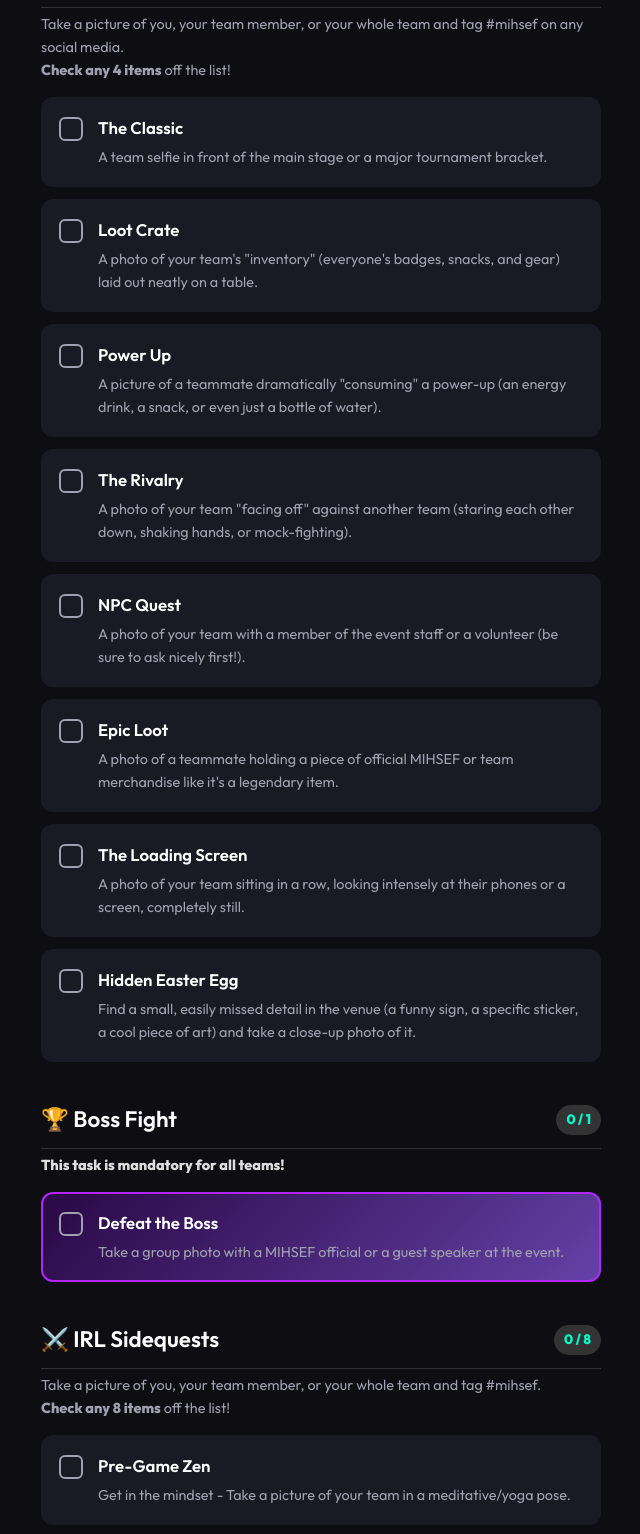
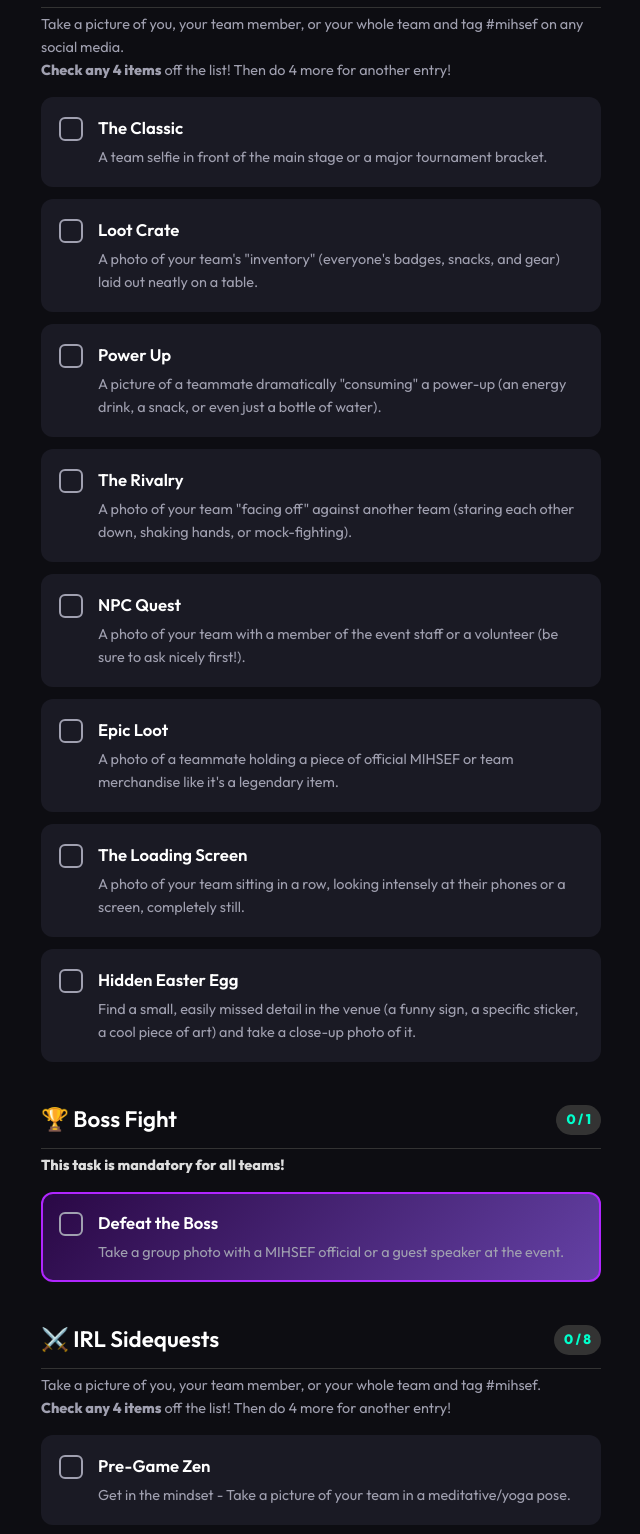
Before and after one commit to ameralday/mihsef-scavenger-hunt, a plain HTML site: page index.html in a window 1280 px wide. Shown: the part 656-2190 px from the top of the page, without its empty margins (319-959 px from the left). Drawn offline with Linux system fonts and the light colour scheme.

Commit message:
Update index.html

```diff
--- a/index.html
+++ b/index.html
@@ -41,7 +41,7 @@
                 <h2>🎒 Loot Drops</h2>
                 <span class="category-points" id="loot-status">0 / 8</span>
             </div>
-            <p class="category-desc">Take a picture of you, your team member, or your whole team and tag #mihsef on any social media.<br/><strong>Check any 4 items</strong> off the list!</p>
+            <p class="category-desc">Take a picture of you, your team member, or your whole team and tag #mihsef on any social media.<br/><strong>Check any 4 items</strong> off the list! Then do 4 more for another entry!</p>
             <div class="task-list" id="list-loot">
                 <!-- Tasks will be generated by JS -->
             </div>
@@ -65,7 +65,7 @@
                 <h2>⚔️ IRL Sidequests</h2>
                 <span class="category-points" id="sidequests-status">0 / 8</span>
             </div>
-            <p class="category-desc">Take a picture of you, your team member, or your whole team and tag #mihsef.<br/><strong>Check any 8 items</strong> off the list!</p>
+            <p class="category-desc">Take a picture of you, your team member, or your whole team and tag #mihsef.<br/><strong>Check any 4 items</strong> off the list! Then do 4 more for another entry!</p>
             <div class="task-list" id="list-sidequests">
                 <!-- Tasks will be generated by JS -->
             </div>
```
